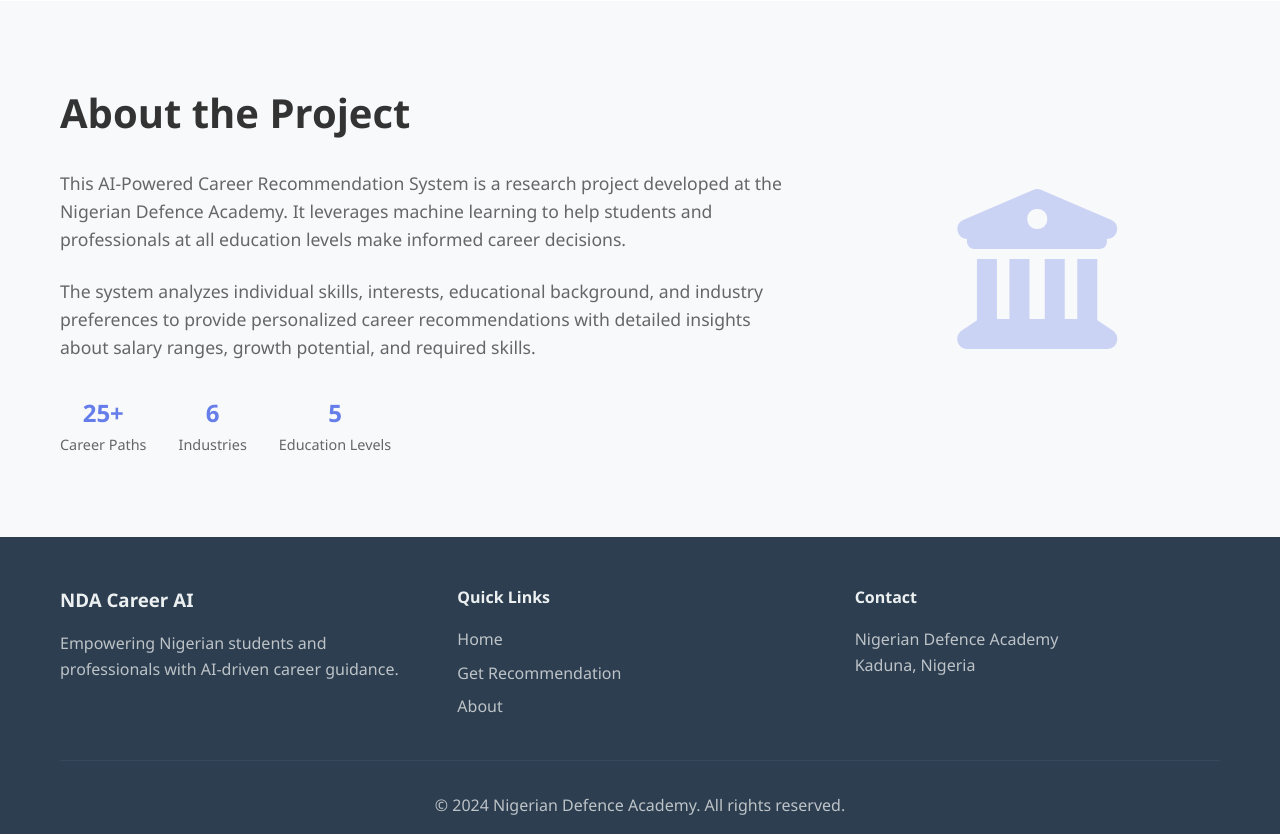
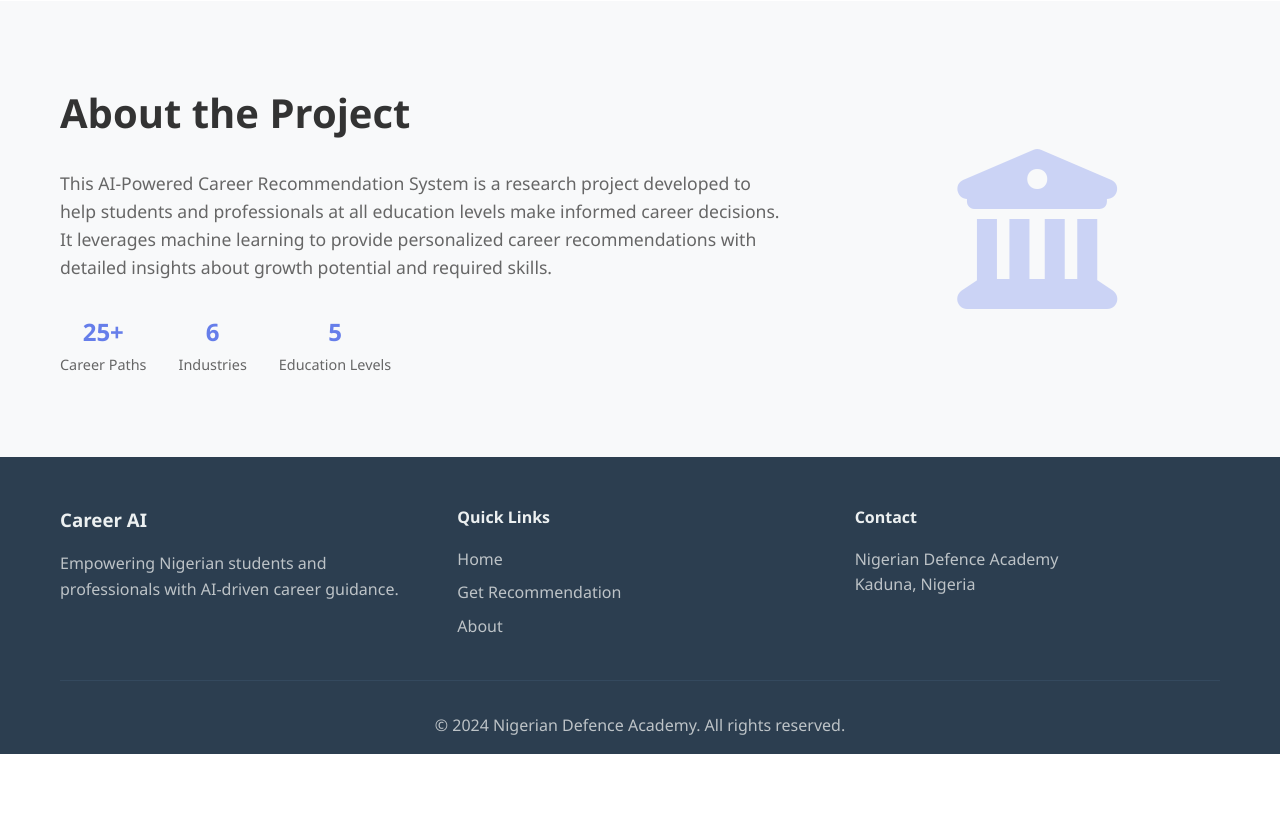
Before and after one commit to belloibrahv/rml, a Flask app: page / in a window 1280 px wide. Shown: the part 4635-5469 px from the top of the page. After the commit the page ends 5389 px from the top, so only its background shows below. Run offline with Flask 3, Linux system fonts and the light colour scheme.

Commit message:
Remove all NDA references and make app open to everyone

```diff
--- a/templates/about.html
+++ b/templates/about.html
@@ -12,7 +12,7 @@
         <div class="nav-container">
             <div class="nav-logo">
                 <i class="fas fa-graduation-cap"></i>
-                <span>NDA Career AI</span>
+                <span>Career AI</span>
             </div>
             <div class="nav-menu">
                 <a href="/" class="nav-link">Home</a>
@@ -40,7 +40,7 @@
                 <div class="about-content">
                     <div class="about-text">
                         <h2>Project Overview</h2>
-                        <p>The AI-Powered Career Recommendation System is an innovative research project developed at the Nigerian Defence Academy. Our mission is to bridge the gap between education and career opportunities by providing intelligent, personalized career guidance to students and professionals at all education levels.</p>
+                        <p>The AI-Powered Career Recommendation System is an innovative research project. Our mission is to bridge the gap between education and career opportunities by providing intelligent, personalized guidance to users of all backgrounds. We leverage advanced machine learning and data-driven insights to deliver accurate career recommendations with detailed insights.</p>
 
                         <p>Using advanced machine learning algorithms and comprehensive career databases, our system analyzes individual skills, interests, educational background, and industry preferences to deliver accurate career recommendations with detailed insights.</p>
 
@@ -304,7 +304,7 @@
         <div class="container">
             <div class="footer-content">
                 <div class="footer-section">
-                    <h3>NDA Career AI</h3>
+                    <h3>Career AI</h3>
                     <p>Empowering Nigerian students and professionals with AI-driven career guidance.</p>
                 </div>
                 <div class="footer-section">
--- a/templates/analytics.html
+++ b/templates/analytics.html
@@ -3,7 +3,7 @@
 <head>
     <meta charset="UTF-8">
     <meta name="viewport" content="width=device-width, initial-scale=1.0">
-    <title>Analytics - NDA Career AI</title>
+    <title>Analytics - Career AI</title>
     <link rel="stylesheet" href="/static/style.css">
     <link href="https://cdnjs.cloudflare.com/ajax/libs/font-awesome/6.0.0/css/all.min.css" rel="stylesheet">
     <script src="https://cdn.jsdelivr.net/npm/chart.js"></script>
@@ -13,7 +13,7 @@
         <div class="nav-container">
             <div class="nav-logo">
                 <i class="fas fa-graduation-cap"></i>
-                <span>NDA Career AI</span>
+                <span>Career AI</span>
             </div>
             <div class="nav-menu">
                 <a href="/dashboard" class="nav-link">Dashboard</a>
--- a/templates/dashboard.html
+++ b/templates/dashboard.html
@@ -3,7 +3,7 @@
 <head>
     <meta charset="UTF-8">
     <meta name="viewport" content="width=device-width, initial-scale=1.0">
-    <title>Dashboard - NDA Career AI</title>
+    <title>Dashboard - Career AI</title>
     <link rel="stylesheet" href="/static/style.css">
     <link href="https://cdnjs.cloudflare.com/ajax/libs/font-awesome/6.0.0/css/all.min.css" rel="stylesheet">
 </head>
@@ -12,7 +12,7 @@
         <div class="nav-container">
             <div class="nav-logo">
                 <i class="fas fa-graduation-cap"></i>
-                <span>NDA Career AI</span>
+                <span>Career AI</span>
             </div>
             <div class="nav-menu">
                 <a href="/dashboard" class="nav-link active">Dashboard</a>
--- a/templates/index.html
+++ b/templates/index.html
@@ -3,7 +3,7 @@
 <head>
     <meta charset="UTF-8">
     <meta name="viewport" content="width=device-width, initial-scale=1.0">
-    <title>AI Career Recommendation System - Nigerian Defence Academy</title>
+    <title>AI Career Recommendation System</title>
     <link rel="stylesheet" href="/static/style.css">
     <link href="https://cdnjs.cloudflare.com/ajax/libs/font-awesome/6.0.0/css/all.min.css" rel="stylesheet">
 </head>
@@ -12,7 +12,7 @@
         <div class="nav-container">
             <div class="nav-logo">
                 <i class="fas fa-graduation-cap"></i>
-                <span>NDA Career AI</span>
+                <span>Career AI</span>
             </div>
             <div class="nav-menu">
                 <a href="/" class="nav-link active">Home</a>
@@ -229,8 +229,7 @@
                 <div class="about-content">
                     <div class="about-text">
                         <h2>About the Project</h2>
-                        <p>This AI-Powered Career Recommendation System is a research project developed at the Nigerian Defence Academy. It leverages machine learning to help students and professionals at all education levels make informed career decisions.</p>
-                        <p>The system analyzes individual skills, interests, educational background, and industry preferences to provide personalized career recommendations with detailed insights about salary ranges, growth potential, and required skills.</p>
+                        <p>This AI-Powered Career Recommendation System is a research project developed to help students and professionals at all education levels make informed career decisions. It leverages machine learning to provide personalized career recommendations with detailed insights about growth potential and required skills.</p>
                         <div class="stats">
                             <div class="stat">
                                 <span class="stat-number">25+</span>
@@ -258,7 +257,7 @@
         <div class="container">
             <div class="footer-content">
                 <div class="footer-section">
-                    <h3>NDA Career AI</h3>
+                    <h3>Career AI</h3>
                     <p>Empowering Nigerian students and professionals with AI-driven career guidance.</p>
                 </div>
                 <div class="footer-section">
--- a/templates/login.html
+++ b/templates/login.html
@@ -3,7 +3,7 @@
 <head>
     <meta charset="UTF-8">
     <meta name="viewport" content="width=device-width, initial-scale=1.0">
-    <title>Login - NDA Career AI</title>
+    <title>Login - Career AI</title>
     <link rel="stylesheet" href="/static/style.css">
     <link href="https://cdnjs.cloudflare.com/ajax/libs/font-awesome/6.0.0/css/all.min.css" rel="stylesheet">
 </head>
@@ -12,7 +12,7 @@
         <div class="nav-container">
             <div class="nav-logo">
                 <i class="fas fa-graduation-cap"></i>
-                <span>NDA Career AI</span>
+                <span>Career AI</span>
             </div>
             <div class="nav-menu">
                 <a href="/" class="nav-link">Home</a>
--- a/templates/recommend.html
+++ b/templates/recommend.html
@@ -12,7 +12,7 @@
         <div class="nav-container">
             <div class="nav-logo">
                 <i class="fas fa-graduation-cap"></i>
-                <span>NDA Career AI</span>
+                <span>Career AI</span>
             </div>
             <div class="nav-menu">
                 <a href="/" class="nav-link">Home</a>
@@ -172,7 +172,7 @@
         <div class="container">
             <div class="footer-content">
                 <div class="footer-section">
-                    <h3>NDA Career AI</h3>
+                    <h3>Career AI</h3>
                     <p>Empowering Nigerian students and professionals with AI-driven career guidance.</p>
                 </div>
                 <div class="footer-section">
--- a/templates/register.html
+++ b/templates/register.html
@@ -3,7 +3,7 @@
 <head>
     <meta charset="UTF-8">
     <meta name="viewport" content="width=device-width, initial-scale=1.0">
-    <title>Register - NDA Career AI</title>
+    <title>Register - Career AI</title>
     <link rel="stylesheet" href="/static/style.css">
     <link href="https://cdnjs.cloudflare.com/ajax/libs/font-awesome/6.0.0/css/all.min.css" rel="stylesheet">
 </head>
@@ -12,7 +12,7 @@
         <div class="nav-container">
             <div class="nav-logo">
                 <i class="fas fa-graduation-cap"></i>
-                <span>NDA Career AI</span>
+                <span>Career AI</span>
             </div>
             <div class="nav-menu">
                 <a href="/" class="nav-link">Home</a>
@@ -24,7 +24,7 @@
     <main class="auth-container">
         <div class="auth-card">
             <div class="auth-header">
-                <h1>Join NDA Career AI</h1>
+                <h1>Join Career AI</h1>
                 <p>Create your account to start your career journey</p>
             </div>
 
```
